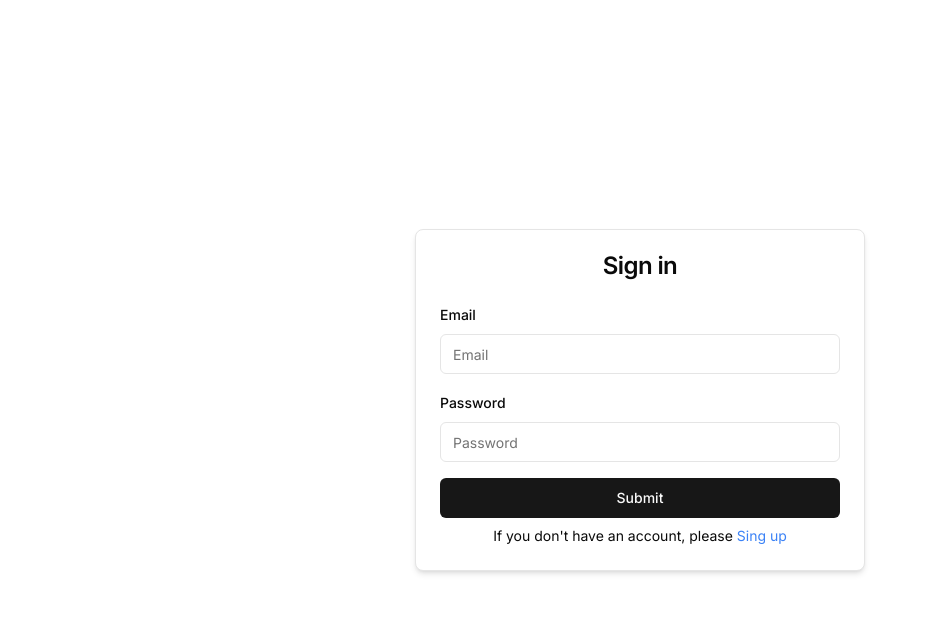
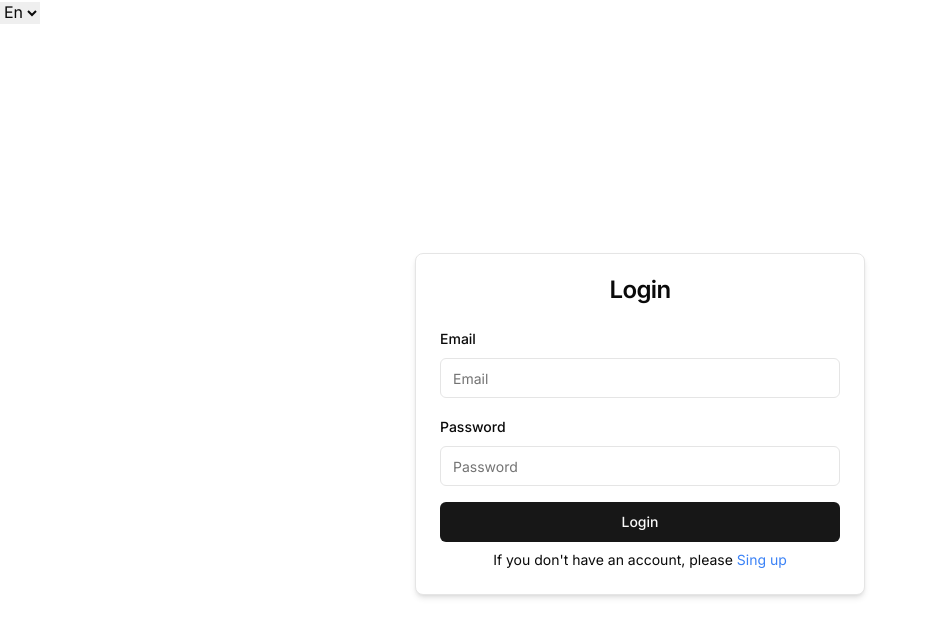
Before and after one commit to AriSafTech/orb-demo-web, a Next.js app: page /admin/login in a window 1280 px wide. Shown: the top 636 px of the page, without its empty margins (0-928 px from the left). Built offline with nearby package versions, Linux system fonts and the light colour scheme.

Commit message:
feat: added langauge switcher

```diff
--- a/package.json
+++ b/package.json
@@ -29,7 +29,8 @@
     "sonner": "^1.4.41",
     "tailwind-merge": "^2.3.0",
     "tailwindcss-animate": "^1.0.7",
-    "zod": "^3.23.6"
+    "zod": "^3.23.6",
+    "zustand": "^4.5.2"
   },
   "devDependencies": {
     "@commitlint/cli": "^19.3.0",
--- a/src/app/admin/login/page.tsx
+++ b/src/app/admin/login/page.tsx
@@ -1,3 +1,4 @@
+"use client";
 import LoginForm from "@/components/custom/LoginForm";
 import React from "react";
 
--- a/src/app/admin/users/Columns.tsx
+++ b/src/app/admin/users/Columns.tsx
@@ -1,5 +1,3 @@
-"use client";
-
 import { ColumnDef } from "@tanstack/react-table";
 
 export type User = {
--- a/src/app/layout.tsx
+++ b/src/app/layout.tsx
@@ -3,6 +3,7 @@ import { Inter as FontSans } from "next/font/google";
 import "@/app/globals.css";
 import { cn } from "@/lib/utils";
 import { Toaster } from "@/components/ui/sonner";
+import LanguageSwitcher from "@/components/custom/LanguageSwitcher";
 
 const fontSans = FontSans({
   subsets: ["latin"],
@@ -27,7 +28,10 @@ export default function RootLayout({
           fontSans.variable,
         )}
       >
-        <main className="h-full w-full">{children}</main>
+        <main className="h-full w-full">
+          <LanguageSwitcher />
+          {children}
+        </main>
         <Toaster />
       </body>
     </html>
--- /dev/null
+++ b/src/components/custom/LanguageSwitcher.tsx
@@ -0,0 +1,28 @@
+"use client";
+import React from "react";
+import useLanguageStore from "@/stores/languageStore";
+
+type languageType = {
+  language: string;
+  setLanguage: (lang: string) => void;
+};
+
+const LanguageSwitcher = () => {
+  const { language, setLanguage }: any = useLanguageStore();
+
+  const handleChange = (e: React.ChangeEvent<HTMLSelectElement>) => {
+    setLanguage(e.target.value);
+    // const selectedLanguage = e.target.value;
+    // setLanguage(selectedLanguage);
+    // localStorage.setItem("selectedLanguage", selectedLanguage);
+  };
+
+  return (
+    <select value={language} onChange={handleChange}>
+      <option value="en">En</option>
+      <option value="ja">Ja</option>
+    </select>
+  );
+};
+
+export default LanguageSwitcher;
--- a/src/components/custom/LoginForm.tsx
+++ b/src/components/custom/LoginForm.tsx
@@ -3,7 +3,7 @@ import { zodResolver } from "@hookform/resolvers/zod";
 import { useForm } from "react-hook-form";
 import { z, ZodType } from "zod";
 import { useRouter } from "next/navigation";
-
+import { LanguageData } from "@/type";
 import { Button } from "@/components/ui/button";
 import {
   Form,
@@ -16,6 +16,7 @@ import {
 import { Input } from "@/components/ui/input";
 import { Card, CardContent, CardHeader, CardTitle } from "@/components/ui/card";
 import Link from "next/link";
+import useLanguageStore from "@/stores/languageStore";
 
 type FormData = {
   email: string;
@@ -39,18 +40,20 @@ const LoginForm = () => {
 
   // 2. Define a submit handler.
   function onSubmit(values: z.infer<typeof formSchema>) {
-    // console.log(values);
     if (values) {
       router.push("/");
     }
   }
-
+  // language data
+  // const { data }: { data: LanguageData } = useLanguageStore();
+  const { data }: any = useLanguageStore();
+  const { login } = data;
   return (
     <Form {...form}>
       <div className="w-full flex justify-center">
         <Card className="w-[450px] shadow-md">
           <CardHeader>
-            <CardTitle className="text-center">Sign in</CardTitle>
+            <CardTitle className="text-center">{login.title}</CardTitle>
           </CardHeader>
           <CardContent>
             <form className="space-y-4" onSubmit={form.handleSubmit(onSubmit)}>
@@ -59,10 +62,10 @@ const LoginForm = () => {
                 name="email"
                 render={({ field }) => (
                   <FormItem>
-                    <FormLabel>Email</FormLabel>
+                    <FormLabel>{login.email}</FormLabel>
                     <FormControl>
                       <Input
-                        placeholder="Email"
+                        placeholder={login.email}
                         {...field}
                         type="email"
                         // style={{
@@ -81,10 +84,10 @@ const LoginForm = () => {
                 name="password"
                 render={({ field }) => (
                   <FormItem>
-                    <FormLabel>Password</FormLabel>
+                    <FormLabel>{login.password}</FormLabel>
                     <FormControl>
                       <Input
-                        placeholder="Password"
+                        placeholder={login.password}
                         {...field}
                         type="password"
                       />
@@ -94,7 +97,7 @@ const LoginForm = () => {
                 )}
               />
               <Button type="submit" className="w-full">
-                Submit
+                {login.button}
               </Button>
             </form>
             <p className="text-center mt-2 text-sm">
--- /dev/null
+++ b/src/dictionaries/en.json
@@ -0,0 +1,15 @@
+{
+    "login": {
+      "title": "Login",
+      "email": "Email",
+      "password": "Password",
+      "button": "Login"
+    },
+    "register": {
+      "title": "Register",
+      "username": "Username",
+      "password": "Password",
+      "confirmPassword": "Confirm Password",
+      "button": "Register"
+    }
+  }
--- /dev/null
+++ b/src/dictionaries/ja.json
@@ -0,0 +1,15 @@
+{
+    "login": {
+      "title": "ログイン",
+      "email": "ユーザー名",
+      "password": "パスワード",
+      "button": "ログイン"
+    },
+    "register": {
+      "title": "登録",
+      "username": "ユーザー名",
+      "password": "パスワード",
+      "confirmPassword": "パスワード確認",
+      "button": "登録"
+    }
+  }
--- /dev/null
+++ b/src/stores/languageStore.ts
@@ -0,0 +1,22 @@
+import { create } from "zustand";
+import { persist } from "zustand/middleware";
+import enData from "@/dictionaries/en.json";
+import jaData from "@/dictionaries/ja.json";
+
+const useLanguageStore = create(
+  persist(
+    (set) => ({
+      language: "en",
+      data: enData,
+      setLanguage: (lang: string) => {
+        const data = lang === "en" ? enData : lang === "ja" ? jaData : enData;
+        set({ language: lang, data });
+      },
+    }),
+    {
+      name: "language-store",
+    },
+  ),
+);
+
+export default useLanguageStore;
--- /dev/null
+++ b/src/type.ts
@@ -0,0 +1,15 @@
+export type LanguageData = {
+  login: {
+    title: string;
+    username: string;
+    password: string;
+    button: string;
+  };
+  register: {
+    title: string;
+    username: string;
+    password: string;
+    confirmPassword: string;
+    button: string;
+  };
+};
```
Also changed, not shown: 1 other file (tests, documents, lock files or other folders).
